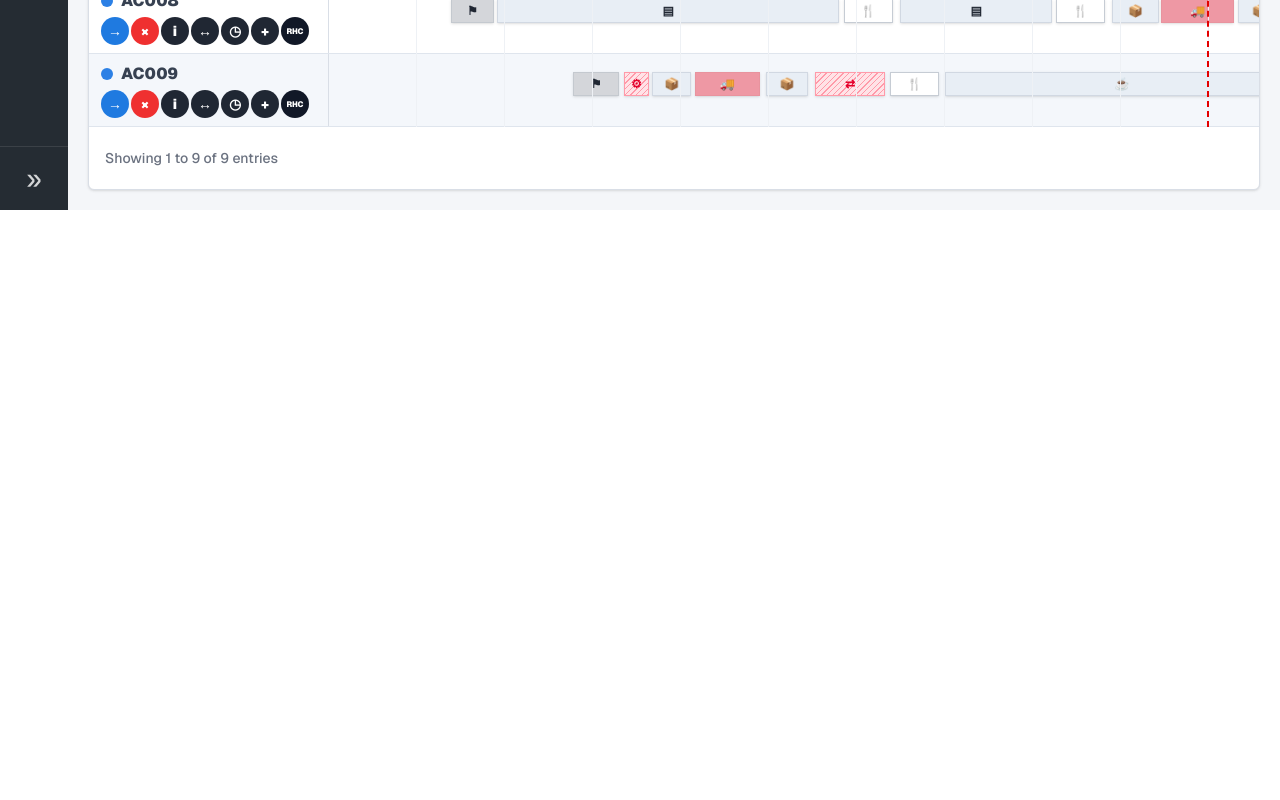
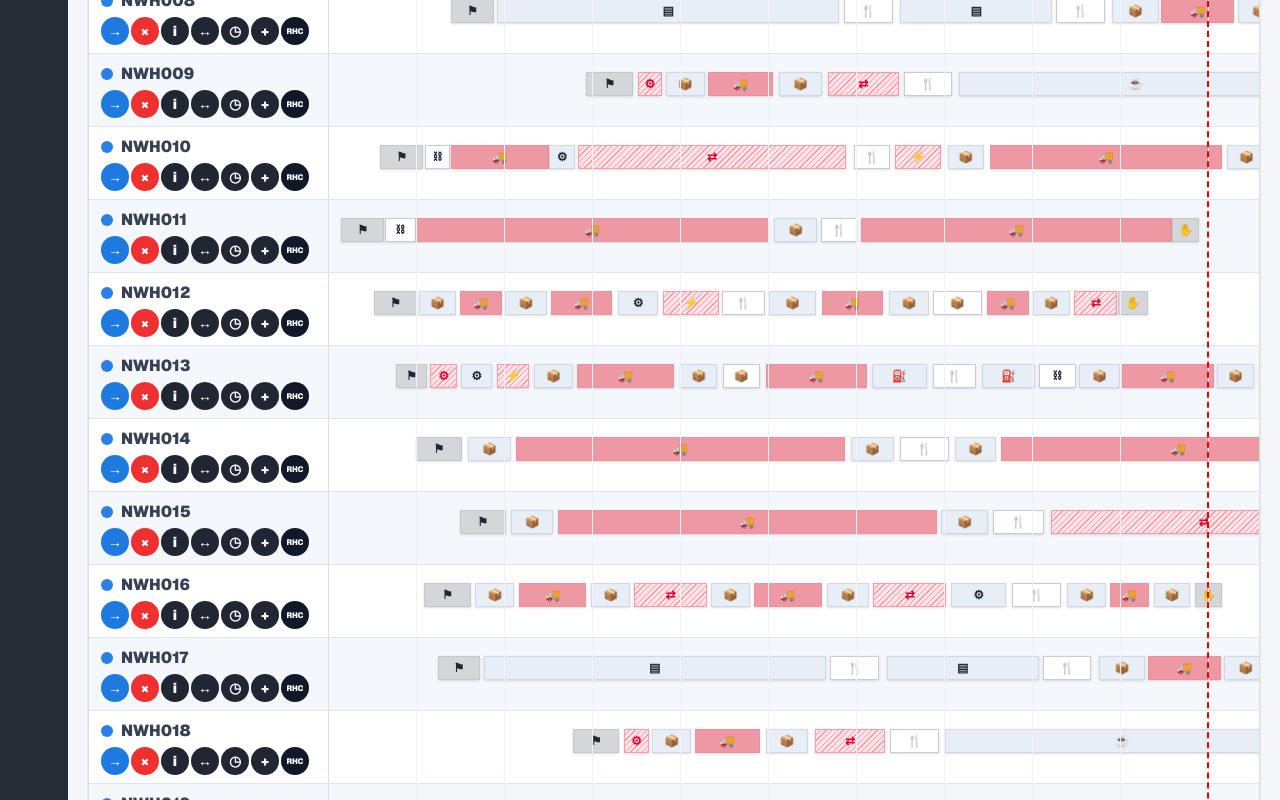
Before and after one commit to acannon76/rugby-league-supporter-web, a Next.js app: page /internal/app-ideas/link-message-mock in a window 1280 px wide. Shown: the part 1060-1860 px from the top of the page. Before the commit the page ends 1270 px from the top, so only its background shows below. Built offline with nearby package versions, Linux system fonts and the light colour scheme.

Commit message:
New RHC Order Form

```diff
--- a/src/app/internal/app-ideas/link-message-mock/page.tsx
+++ b/src/app/internal/app-ideas/link-message-mock/page.tsx
@@ -1,7 +1,7 @@
 "use client";
 
 import Link from "next/link";
-import { useMemo, useState } from "react";
+import { type Dispatch, type SetStateAction, useMemo, useState } from "react";
 
 type SideButton = {
   label: string;
@@ -62,7 +62,7 @@ const dutyActions: DutyAction[] = [
   { label: "Add action", icon: "+", colour: "bg-[#202733]" },
 ];
 
-const duties: DutyRow[] = [
+const dutySegmentPatterns: DutyRow[] = [
   {
     duty: "AC001",
     segments: [
@@ -214,6 +214,19 @@ const duties: DutyRow[] = [
   },
 ];
 
+const duties: DutyRow[] = Array.from({ length: 30 }, (_, index) => {
+  const pattern = dutySegmentPatterns[index % dutySegmentPatterns.length];
+  const offset = ((index % 5) - 2) * 1.1;
+
+  return {
+    duty: `NWH${String(index + 1).padStart(3, "0")}`,
+    segments: pattern.segments.map((segment) => ({
+      ...segment,
+      start: Math.min(94, Math.max(1, Number((segment.start + offset).toFixed(1)))),
+    })),
+  };
+});
+
 const timeLabels = Array.from({ length: 16 }, (_, index) => `${String(index + 1).padStart(2, "0")}:00`);
 
 function getMonday(date: Date) {
@@ -275,6 +288,8 @@ export default function LinkMessageMockPage() {
     "Ready. Click a duty icon, left menu button or Gantt segment to test the mock interaction.",
   );
   const [rhcPopupDuty, setRhcPopupDuty] = useState<DutyRow | null>(null);
+  const [rhcHoldingOrders, setRhcHoldingOrders] = useState<RhcOrder[]>([]);
+  const [selectedRhcHoldingIds, setSelectedRhcHoldingIds] = useState<string[]>([]);
 
   const today = useMemo(() => new Date(), []);
   const weekStart = useMemo(() => getMonday(today), [today]);
@@ -660,6 +675,10 @@ export default function LinkMessageMockPage() {
       {rhcPopupDuty && (
         <RhcDutyCoverPopup
           dutyRow={rhcPopupDuty}
+          holdingOrders={rhcHoldingOrders}
+          selectedHoldingIds={selectedRhcHoldingIds}
+          setHoldingOrders={setRhcHoldingOrders}
+          setSelectedHoldingIds={setSelectedRhcHoldingIds}
           onClose={() => setRhcPopupDuty(null)}
         />
       )}
@@ -842,9 +861,17 @@ const hiddenUiJobTemplateHeaders = new Set([
 
 function RhcDutyCoverPopup({
   dutyRow,
+  holdingOrders,
+  selectedHoldingIds,
+  setHoldingOrders,
+  setSelectedHoldingIds,
   onClose,
 }: {
   dutyRow: DutyRow;
+  holdingOrders: RhcOrder[];
+  selectedHoldingIds: string[];
+  setHoldingOrders: Dispatch<SetStateAction<RhcOrder[]>>;
+  setSelectedHoldingIds: Dispatch<SetStateAction<string[]>>;
   onClose: () => void;
 }) {
   const [selectedDate, setSelectedDate] = useState(getTodayDateInput());
@@ -863,8 +890,6 @@ function RhcDutyCoverPopup({
   const tier = "Tier 1";
   const [kit, setKit] = useState(kitOptions[0]);
   const [dutySchedule] = useState(dutyScheduleOptions[0]);
-  const [holdingOrders, setHoldingOrders] = useState<RhcOrder[]>([]);
-  const [selectedHoldingIds, setSelectedHoldingIds] = useState<string[]>([]);
   const [confirmation, setConfirmation] = useState("");
   const [manifestFileNames, setManifestFileNames] = useState<string[]>([]);
   const [actionPopup, setActionPopup] = useState<RhcActionPopup | null>(null);
```
